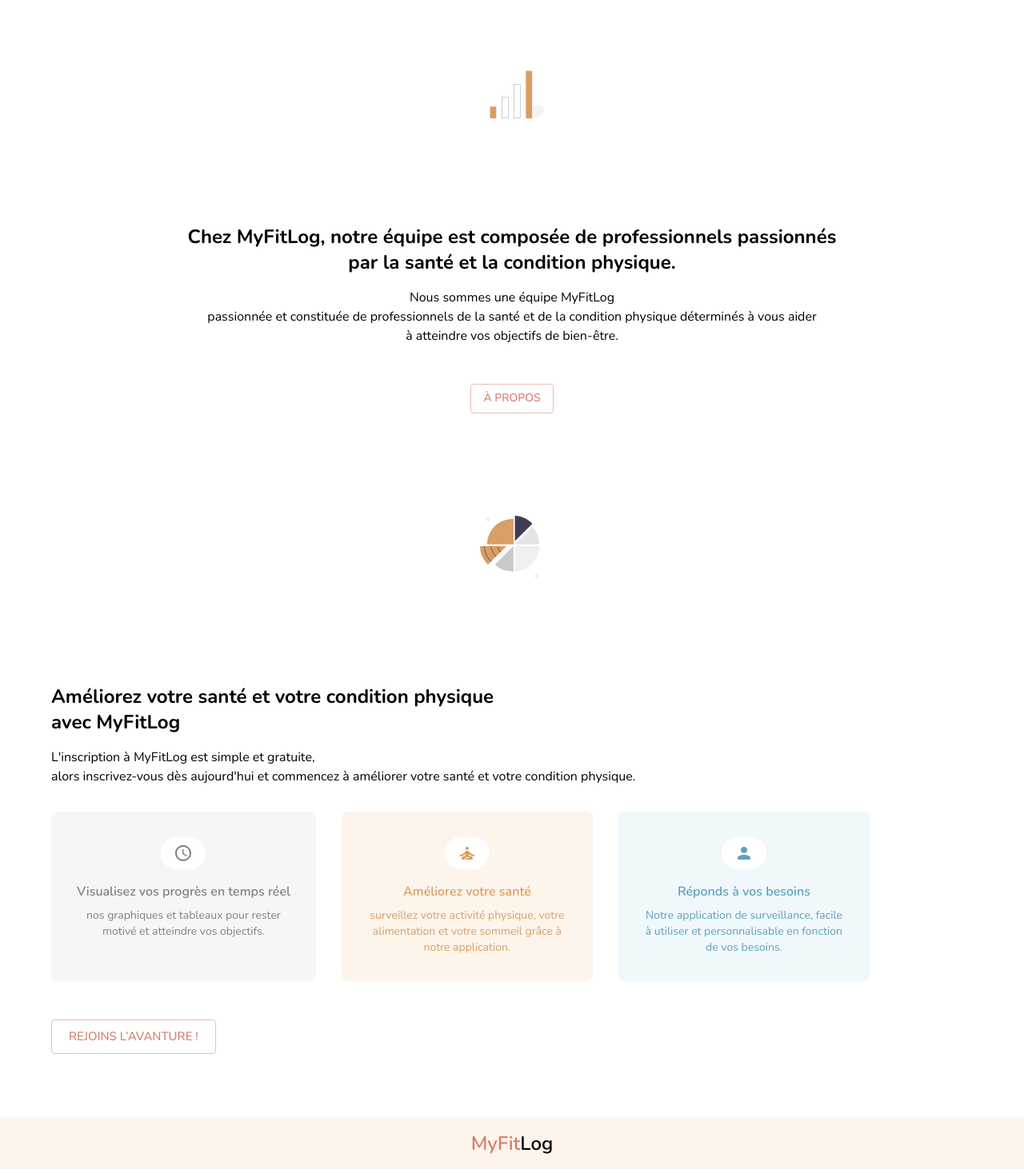
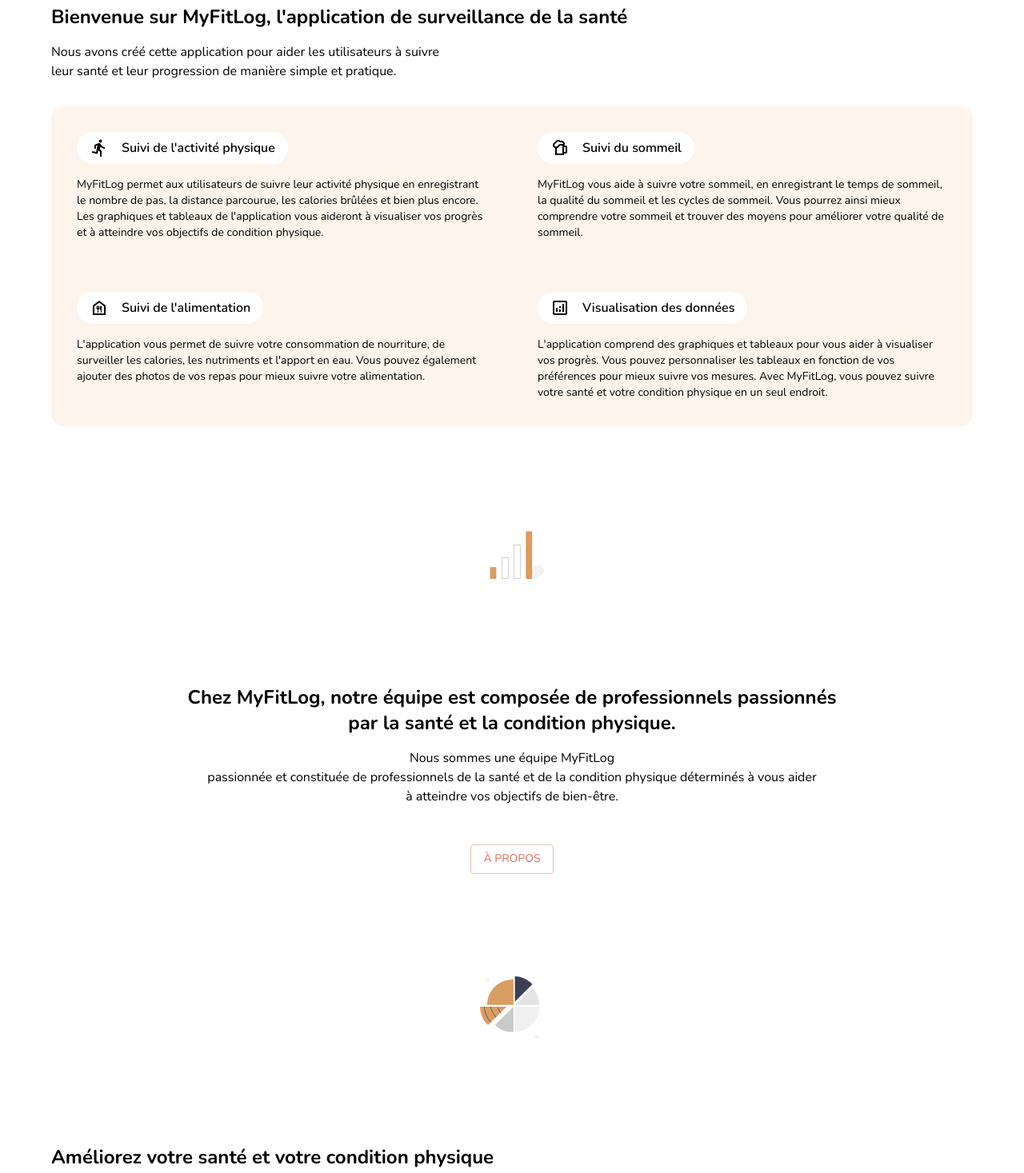
Before and after one commit to Pellegrin69/Challenge-stack-MyFitLog, a React (Vite) app in the folder frontend/: page / in a window 1280 px wide. Shown: the part 1180-2647 px from the top of the page at 80% size. Built offline with nearby package versions, Linux system fonts and the light colour scheme.

Commit message:
Create Landing page Fixes #1

```diff
--- a/frontend/src/routes/About.tsx
+++ b/frontend/src/routes/About.tsx
@@ -51,9 +51,9 @@
           exceptionnelle à nos utilisateurs.
         </Typography>
         <Box sx={{ m: 8 }} />
-        <Link to={'/login'}>
-          <Button variant="outlined">Laisse toi guidé par MyFitLog</Button>
-        </Link>
+        <Button component={Link} to={'/login'} variant="outlined">
+          Laisse toi guidé par MyFitLog
+        </Button>
         <Box sx={{ m: 8 }} />
       </Container>
     </>
--- a/frontend/src/routes/Home.tsx
+++ b/frontend/src/routes/Home.tsx
@@ -1,6 +1,12 @@
 import { HomeCardList } from '@/features/datas/cards/home_card_list';
 import { Jumbotron } from '@/features/datas/jumbotron';
-import { Box, Button, Container, Typography } from '@mui/material';
+import {
+  AnalyticsOutlined,
+  DirectionsRun,
+  FoodBankOutlined,
+  SportsBarOutlined,
+} from '@mui/icons-material';
+import { Box, Button, Container, Grid, Typography } from '@mui/material';
 import { Link } from 'react-router-dom';
 
 function Home() {
@@ -11,17 +17,67 @@
         <Box sx={{ m: 4 }} />
         <HomeCardList />
       </Container>
-      <Box sx={{ m: 16 }} />
+      <Box sx={{ m: 32 }} />
       <Container maxWidth="lg">
         <Typography variant="h5" variantMapping={{ h5: 'h2' }} fontWeight="700">
           Bienvenue sur MyFitLog, l'application de surveillance de la santé
         </Typography>
+        <Box sx={{ m: 2 }} />
         <Typography variant="body1">
           Nous avons créé cette application pour aider les utilisateurs à suivre
           <br />
           leur santé et leur progression de manière simple et pratique.
         </Typography>
+        <Box sx={{ m: 4 }} />
+        <Grid container sx={{ borderRadius: 4, bgcolor: 'primary.light' }}>
+          {[
+            {
+              icon: <DirectionsRun />,
+              title: "Suivi de l'activité physique",
+              description: `MyFitLog permet aux utilisateurs de suivre leur activité physique en enregistrant le nombre de pas, la distance parcourue, les calories brûlées et bien plus encore. \n Les graphiques et tableaux de l'application vous aideront à visualiser vos progrès et à atteindre vos objectifs de condition physique.`,
+            },
+            {
+              icon: <SportsBarOutlined />,
+              title: 'Suivi du sommeil',
+              description: `MyFitLog vous aide à suivre votre sommeil, en enregistrant le temps de sommeil, \n la qualité du sommeil et les cycles de sommeil. \n Vous pourrez ainsi mieux comprendre votre sommeil et trouver des moyens \n pour améliorer votre qualité de sommeil.`,
+            },
+            {
+              icon: <FoodBankOutlined />,
+              title: "Suivi de l'alimentation",
+              description: `L'application vous permet de suivre votre consommation de nourriture, \n de surveiller les calories, les nutriments et l'apport en eau. \n Vous pouvez également ajouter des photos de vos repas pour mieux suivre votre alimentation.`,
+            },
+            {
+              icon: <AnalyticsOutlined />,
+              title: 'Visualisation des données',
+              description: `L'application comprend des graphiques et tableaux pour vous aider à visualiser vos progrès. \n Vous pouvez personnaliser les tableaux en fonction de vos préférences pour mieux suivre vos mesures. \n Avec MyFitLog, vous pouvez suivre votre santé et votre condition physique en un seul endroit.`,
+            },
+          ].map(({ icon, title, description }) => (
+            <Grid item xs={12} sm={6} padding={4}>
+              <Box>
+                <Box
+                  sx={{
+                    display: 'inline-flex',
+                    alignItems: 'center',
+                    gap: 2,
+                    paddingX: 2,
+                    paddingY: 1,
+                    borderRadius: 10,
+                    background: '#FFFFFF',
+                  }}
+                >
+                  {icon}
+                  <Typography variant="body1" fontWeight={600}>
+                    {title}
+                  </Typography>
+                </Box>
+                <Box sx={{ m: 2 }} />
+                <Typography variant="body2">{description}</Typography>
+              </Box>
+            </Grid>
+          ))}
+        </Grid>
       </Container>
+
       <Box sx={{ m: 16 }} />
 
       <Box sx={{ width: 80, margin: '0 auto' }}>
@@ -29,6 +85,7 @@
       </Box>
 
       <Box sx={{ m: 16 }} />
+
       <Container maxWidth="lg" sx={{ textAlign: 'center' }}>
         <Typography variant="h5" variantMapping={{ h5: 'h2' }} fontWeight="700">
           Chez MyFitLog, notre équipe est composée de professionnels passionnés
@@ -43,10 +100,12 @@
           objectifs de bien-être.
         </Typography>
         <Box sx={{ m: 6 }} />
-        <Link to={'/about'}>
-          <Button variant="outlined">À Propos</Button>
-        </Link>
+
+        <Button component={Link} to={'/about'} variant="outlined">
+          À Propos
+        </Button>
       </Container>
+
       <Box sx={{ m: 16 }} />
 
       <Box sx={{ width: 80, margin: '0 auto' }}>
@@ -54,6 +113,7 @@
       </Box>
 
       <Box sx={{ m: 16 }} />
+
       <Container maxWidth="lg">
         <Typography variant="h5" variantMapping={{ h5: 'h2' }} fontWeight="700">
           Améliorez votre santé et votre condition physique <br />
@@ -68,9 +128,9 @@
         <Box sx={{ m: 4 }} />
         <HomeCardList />
         <Box sx={{ m: 6 }} />
-        <Link to={'/login'}>
-          <Button variant="outlined" size='large'>Rejoins l’avanture !</Button>
-        </Link>
+        <Button component={Link} to={'/login'} size="large" variant="outlined">
+          Rejoins l’avanture !
+        </Button>
       </Container>
     </>
   );
--- a/frontend/src/routes/Root/header/index.tsx
+++ b/frontend/src/routes/Root/header/index.tsx
@@ -27,43 +27,37 @@
           <Brand />
         </Styles.BrandContainer>
 
-        <Link to={`/login`}>
-          <Button variant="outlined">Essayer gratuitement</Button>
-        </Link>
+        <Button component={Link} to={'/login'} variant="outlined">
+          Essayer gratuitement
+        </Button>
       </Styles.Root>
 
       <Drawer anchor="bottom" open={drawerIsOpen} onClose={toggleDrawer}>
         <List>
-          <Link to={`/`}>
           <ListItem disablePadding>
-              <ListItemButton>
+            <ListItemButton component={Link} to={`/`}>
               <ListItemIcon>
                 <HomeRounded />
               </ListItemIcon>
               <ListItemText primary="Accueil" />
             </ListItemButton>
           </ListItem>
-          </Link>
-          <Link to={`/about`}>
           <ListItem disablePadding>
-              <ListItemButton>
+            <ListItemButton component={Link} to={`/about`}>
               <ListItemIcon>
                 <Info />
               </ListItemIcon>
               <ListItemText primary="À Propos" />
             </ListItemButton>
           </ListItem>
-          </Link>
-          <Link to={`/login`}>
           <ListItem disablePadding>
-              <ListItemButton>
+            <ListItemButton component={Link} to={`/login`}>
               <ListItemIcon>
                 <LockOpen />
               </ListItemIcon>
               <ListItemText primary="Login" />
             </ListItemButton>
           </ListItem>
-          </Link>
         </List>
       </Drawer>
     </>
```
Lines whose indentation alone changed are shown as unchanged.
